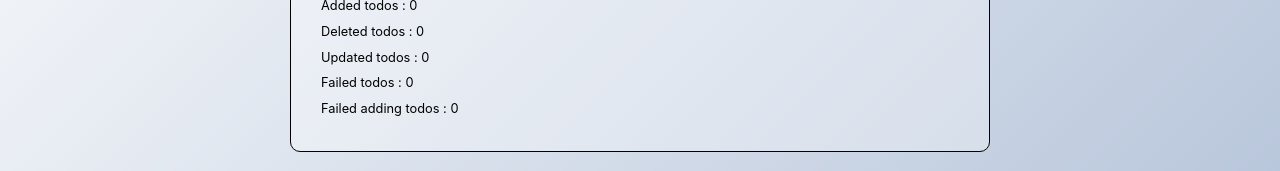
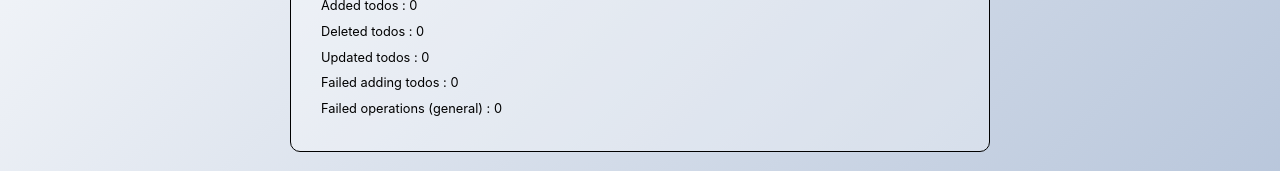
Before and after one commit to joseleyrebelo/MERN-to-do-list, a React (Create React App) app in the folder frontend/: page /todolist in a window 1280 px wide. Shown: the part 727-898 px from the top of the page. Built offline with nearby package versions, Linux system fonts and the light colour scheme; no server answers.

Commit message:
Improved wording on footer stats section;

```diff
--- a/frontend/src/components/Footer/Footer.js
+++ b/frontend/src/components/Footer/Footer.js
@@ -19,8 +19,8 @@ const Footer = () => {
       <div class="stats">Added todos : {added_todos}</div>
       <div class="stats">Deleted todos : {deleted_todos}</div>
       <div class="stats">Updated todos : {updated_todos}</div>
-      <div class="stats">Failed todos : {failed_adding_todos}</div>
-      <div class="stats">Failed adding todos : {failed_operations}</div>
+      <div class="stats">Failed adding todos : {failed_adding_todos}</div>
+      <div class="stats">Failed operations (general) : {failed_operations}</div>
     </footer>
   );
 };
```
